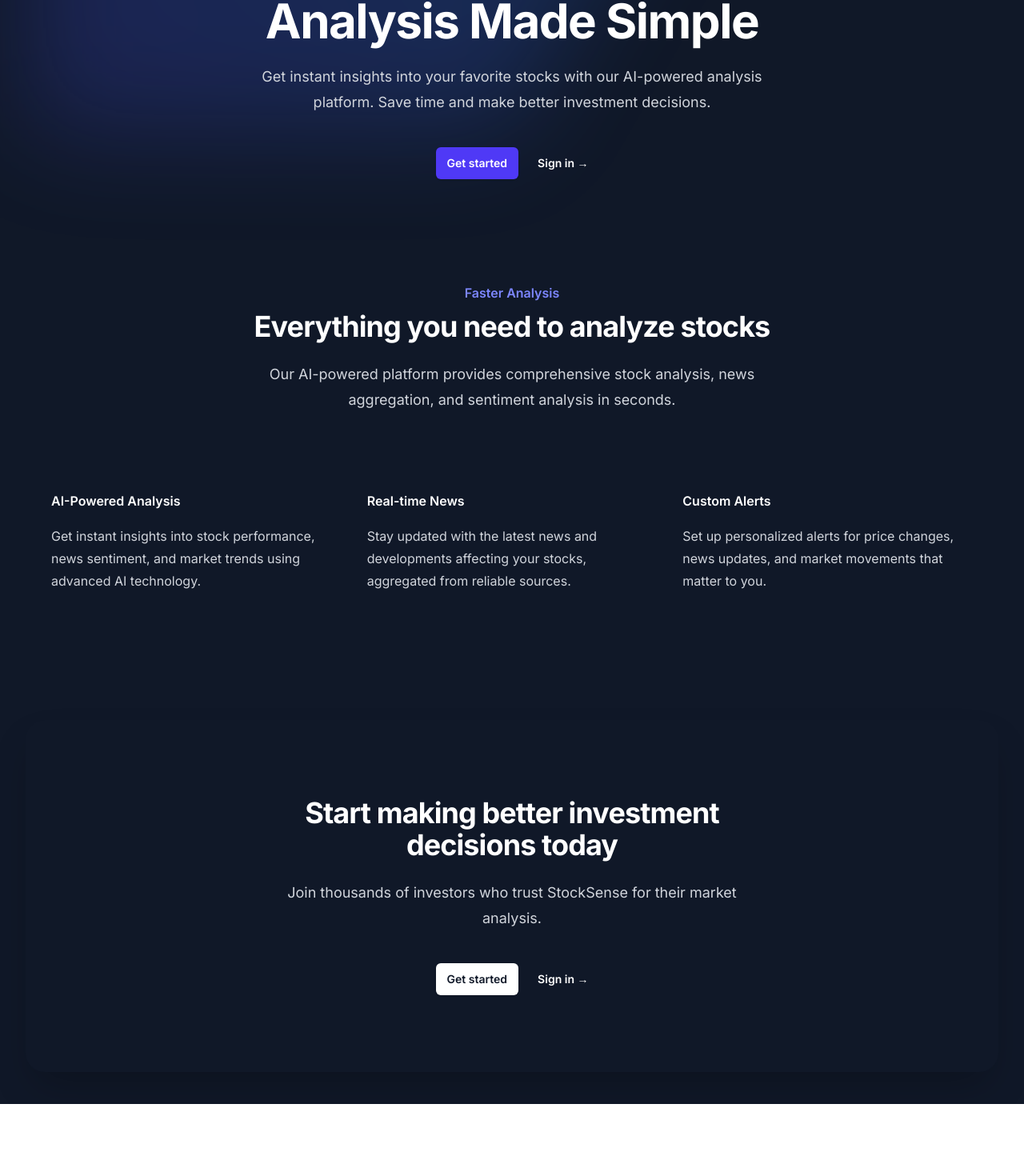
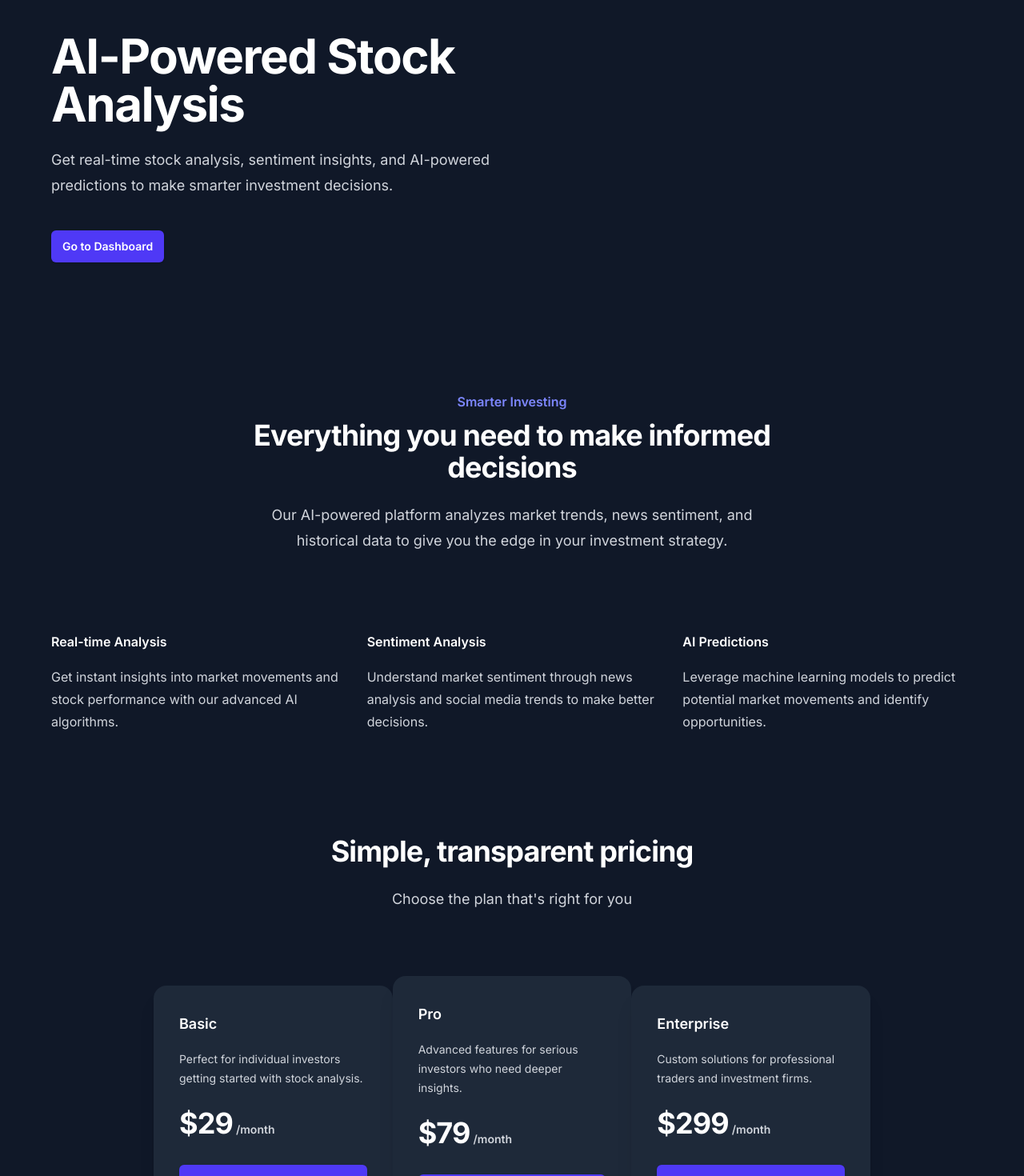
Before and after one commit to JohannesBorge/stocksense, a Next.js app: page / in a window 1280 px wide. Shown: the part 296-1766 px from the top of the page at 80% size. Before the commit the page ends 1676 px from the top, so only its background shows below. Built offline with nearby package versions, Linux system fonts and the light colour scheme; no server answers; sample sign-in values are in the browser's storage.

Commit message:
feat: Add homepage and enhance dashboard with search and filtering

```diff
--- a/src/app/page.tsx
+++ b/src/app/page.tsx
@@ -1,36 +1,48 @@
+'use client';
+
 import Link from 'next/link';
+import { useAuth } from '@/contexts/AuthContext';
 import Layout from '@/components/Layout';
 
 export default function Home() {
+  const { user } = useAuth();
+
   return (
     <Layout>
-      <div className="relative isolate">
-        {/* Background gradient */}
-        <div className="absolute inset-x-0 -top-40 -z-10 transform-gpu overflow-hidden blur-3xl sm:-top-80">
-          <div className="relative left-[calc(50%-11rem)] aspect-[1155/678] w-[36.125rem] -translate-x-1/2 rotate-[30deg] bg-gradient-to-tr from-indigo-600 to-blue-500 opacity-20 sm:left-[calc(50%-30rem)] sm:w-[72.1875rem]" />
-        </div>
-
+      <div className="relative isolate overflow-hidden">
         {/* Hero section */}
-        <div className="py-24 sm:py-32">
-          <div className="mx-auto max-w-7xl px-6 lg:px-8">
-            <div className="mx-auto max-w-2xl text-center">
-              <h1 className="text-4xl font-bold tracking-tight text-white sm:text-6xl">
-                AI-Powered Stock Analysis Made Simple
+        <div className="mx-auto max-w-7xl px-6 pb-24 pt-10 sm:pb-32 lg:flex lg:px-8 lg:py-40">
+          <div className="mx-auto max-w-2xl flex-shrink-0 lg:mx-0 lg:max-w-xl lg:pt-8">
+            <h1 className="mt-10 text-4xl font-bold tracking-tight text-white sm:text-6xl">
+              AI-Powered Stock Analysis
             </h1>
             <p className="mt-6 text-lg leading-8 text-gray-300">
-                Get instant insights into your favorite stocks with our AI-powered analysis platform. Save time and make better investment decisions.
+              Get real-time stock analysis, sentiment insights, and AI-powered predictions to make smarter investment decisions.
             </p>
-              <div className="mt-10 flex items-center justify-center gap-x-6">
+            <div className="mt-10 flex items-center gap-x-6">
+              {user ? (
+                <Link
+                  href="/dashboard"
+                  className="rounded-md bg-indigo-600 px-3.5 py-2.5 text-sm font-semibold text-white shadow-sm hover:bg-indigo-500 focus-visible:outline focus-visible:outline-2 focus-visible:outline-offset-2 focus-visible:outline-indigo-600"
+                >
+                  Go to Dashboard
+                </Link>
+              ) : (
+                <>
                   <Link
                     href="/signup"
                     className="rounded-md bg-indigo-600 px-3.5 py-2.5 text-sm font-semibold text-white shadow-sm hover:bg-indigo-500 focus-visible:outline focus-visible:outline-2 focus-visible:outline-offset-2 focus-visible:outline-indigo-600"
                   >
                     Get started
                   </Link>
-                <Link href="/login" className="text-sm font-semibold leading-6 text-white">
+                  <Link
+                    href="/login"
+                    className="text-sm font-semibold leading-6 text-white"
+                  >
                     Sign in <span aria-hidden="true">→</span>
                   </Link>
-              </div>
+                </>
+              )}
             </div>
           </div>
         </div>
@@ -38,12 +50,12 @@ export default function Home() {
         {/* Feature section */}
         <div className="mx-auto max-w-7xl px-6 lg:px-8">
           <div className="mx-auto max-w-2xl lg:text-center">
-            <h2 className="text-base font-semibold leading-7 text-indigo-400">Faster Analysis</h2>
+            <h2 className="text-base font-semibold leading-7 text-indigo-400">Smarter Investing</h2>
             <p className="mt-2 text-3xl font-bold tracking-tight text-white sm:text-4xl">
-              Everything you need to analyze stocks
+              Everything you need to make informed decisions
             </p>
             <p className="mt-6 text-lg leading-8 text-gray-300">
-              Our AI-powered platform provides comprehensive stock analysis, news aggregation, and sentiment analysis in seconds.
+              Our AI-powered platform analyzes market trends, news sentiment, and historical data to give you the edge in your investment strategy.
             </p>
           </div>
           <div className="mx-auto mt-16 max-w-2xl sm:mt-20 lg:mt-24 lg:max-w-none">
@@ -62,26 +74,34 @@ export default function Home() {
           </div>
         </div>
 
-        {/* CTA section */}
-        <div className="mt-32 sm:mt-40">
-          <div className="relative isolate overflow-hidden bg-gray-900 px-6 py-24 text-center shadow-2xl sm:rounded-3xl sm:px-16">
-            <h2 className="mx-auto max-w-2xl text-3xl font-bold tracking-tight text-white sm:text-4xl">
-              Start making better investment decisions today
-            </h2>
-            <p className="mx-auto mt-6 max-w-xl text-lg leading-8 text-gray-300">
-              Join thousands of investors who trust StockSense for their market analysis.
+        {/* Pricing section */}
+        <div className="mx-auto max-w-7xl px-6 lg:px-8 mt-32">
+          <div className="mx-auto max-w-2xl text-center">
+            <h2 className="text-3xl font-bold tracking-tight text-white sm:text-4xl">Simple, transparent pricing</h2>
+            <p className="mt-6 text-lg leading-8 text-gray-300">
+              Choose the plan that's right for you
             </p>
-            <div className="mt-10 flex items-center justify-center gap-x-6">
+          </div>
+          <div className="mx-auto mt-16 grid max-w-lg grid-cols-1 items-center gap-y-6 sm:mt-20 sm:gap-y-0 lg:max-w-4xl lg:grid-cols-3">
+            {pricingPlans.map((plan) => (
+              <div
+                key={plan.name}
+                className="relative flex flex-col rounded-2xl bg-gray-800 p-8 shadow-xl"
+              >
+                <h3 className="text-lg font-semibold leading-8 text-white">{plan.name}</h3>
+                <p className="mt-4 text-sm leading-6 text-gray-300">{plan.description}</p>
+                <p className="mt-6 flex items-baseline gap-x-1">
+                  <span className="text-4xl font-bold tracking-tight text-white">${plan.price}</span>
+                  <span className="text-sm font-semibold leading-6 text-gray-300">/month</span>
+                </p>
                 <Link
                   href="/signup"
-                className="rounded-md bg-white px-3.5 py-2.5 text-sm font-semibold text-gray-900 shadow-sm hover:bg-gray-100 focus-visible:outline focus-visible:outline-2 focus-visible:outline-offset-2 focus-visible:outline-white"
+                  className="mt-8 block rounded-md bg-indigo-600 px-3 py-2 text-center text-sm font-semibold leading-6 text-white shadow-sm hover:bg-indigo-500 focus-visible:outline focus-visible:outline-2 focus-visible:outline-offset-2 focus-visible:outline-indigo-600"
                 >
                   Get started
                 </Link>
-              <Link href="/login" className="text-sm font-semibold leading-6 text-white">
-                Sign in <span aria-hidden="true">→</span>
-              </Link>
               </div>
+            ))}
           </div>
         </div>
       </div>
@@ -91,15 +111,33 @@ export default function Home() {
 
 const features = [
   {
-    name: 'AI-Powered Analysis',
-    description: 'Get instant insights into stock performance, news sentiment, and market trends using advanced AI technology.',
+    name: 'Real-time Analysis',
+    description: 'Get instant insights into market movements and stock performance with our advanced AI algorithms.',
   },
   {
-    name: 'Real-time News',
-    description: 'Stay updated with the latest news and developments affecting your stocks, aggregated from reliable sources.',
+    name: 'Sentiment Analysis',
+    description: 'Understand market sentiment through news analysis and social media trends to make better decisions.',
   },
   {
-    name: 'Custom Alerts',
-    description: 'Set up personalized alerts for price changes, news updates, and market movements that matter to you.',
+    name: 'AI Predictions',
+    description: 'Leverage machine learning models to predict potential market movements and identify opportunities.',
   },
 ];
+
+const pricingPlans = [
+  {
+    name: 'Basic',
+    description: 'Perfect for individual investors getting started with stock analysis.',
+    price: '29',
+  },
+  {
+    name: 'Pro',
+    description: 'Advanced features for serious investors who need deeper insights.',
+    price: '79',
+  },
+  {
+    name: 'Enterprise',
+    description: 'Custom solutions for professional traders and investment firms.',
+    price: '299',
+  },
+];
--- a/src/components/Layout.tsx
+++ b/src/components/Layout.tsx
@@ -5,9 +5,10 @@ import { Disclosure, Menu, Transition } from '@headlessui/react';
 import { Bars3Icon, XMarkIcon } from '@heroicons/react/24/outline';
 import { useAuth } from '@/contexts/AuthContext';
 import Link from 'next/link';
+import { useRouter } from 'next/navigation';
 
 const navigation = [
-  { name: 'Dashboard', href: '/', current: true },
+  { name: 'Dashboard', href: '/dashboard', current: true },
   { name: 'Analysis', href: '/analysis', current: false },
   { name: 'Pricing', href: '/pricing', current: false },
 ];
@@ -18,6 +19,16 @@ function classNames(...classes: string[]) {
 
 export default function Layout({ children }: { children: React.ReactNode }) {
   const { user, logout } = useAuth();
+  const router = useRouter();
+
+  const handleLogout = async () => {
+    try {
+      await logout();
+      router.push('/');
+    } catch (error) {
+      console.error('Failed to sign out:', error);
+    }
+  };
 
   return (
     <div className="min-h-screen bg-gray-900">
@@ -75,7 +86,7 @@ export default function Layout({ children }: { children: React.ReactNode }) {
                           <Menu.Item>
                             {({ active }) => (
                               <button
-                                onClick={() => logout()}
+                                onClick={handleLogout}
                                 className={classNames(
                                   active ? 'bg-gray-600' : '',
                                   'block w-full px-4 py-2 text-left text-sm text-gray-300'
@@ -141,7 +152,7 @@ export default function Layout({ children }: { children: React.ReactNode }) {
                   <div className="space-y-1">
                     <Disclosure.Button
                       as="button"
-                      onClick={() => logout()}
+                      onClick={handleLogout}
                       className="block w-full px-4 py-2 text-left text-base font-medium text-gray-300 hover:bg-gray-700 hover:text-white"
                     >
                       Sign out
```
Also changed, not shown: src/app/dashboard/page.tsx (+71 -2 lines). Lines whose indentation alone changed are shown as unchanged.
